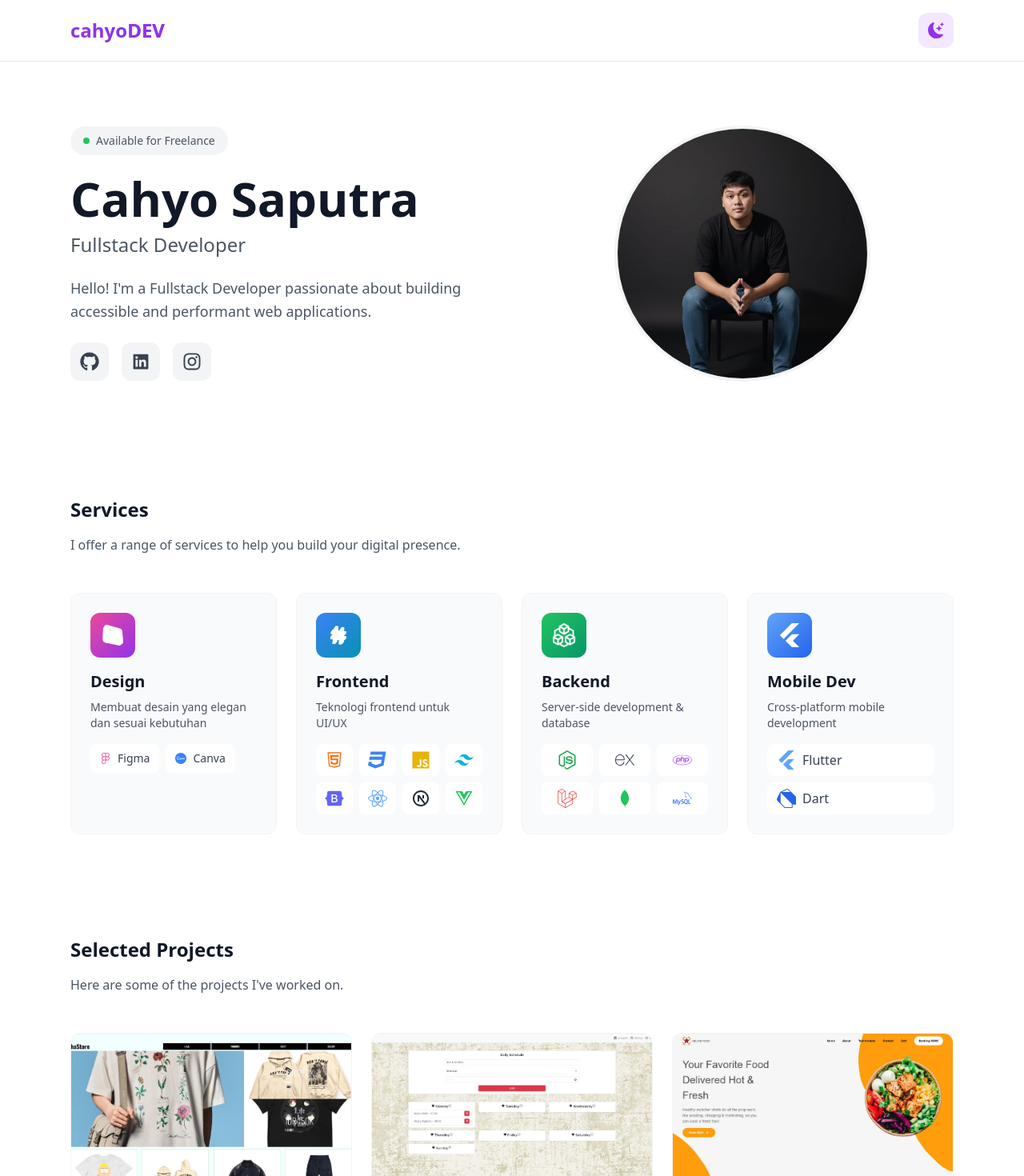
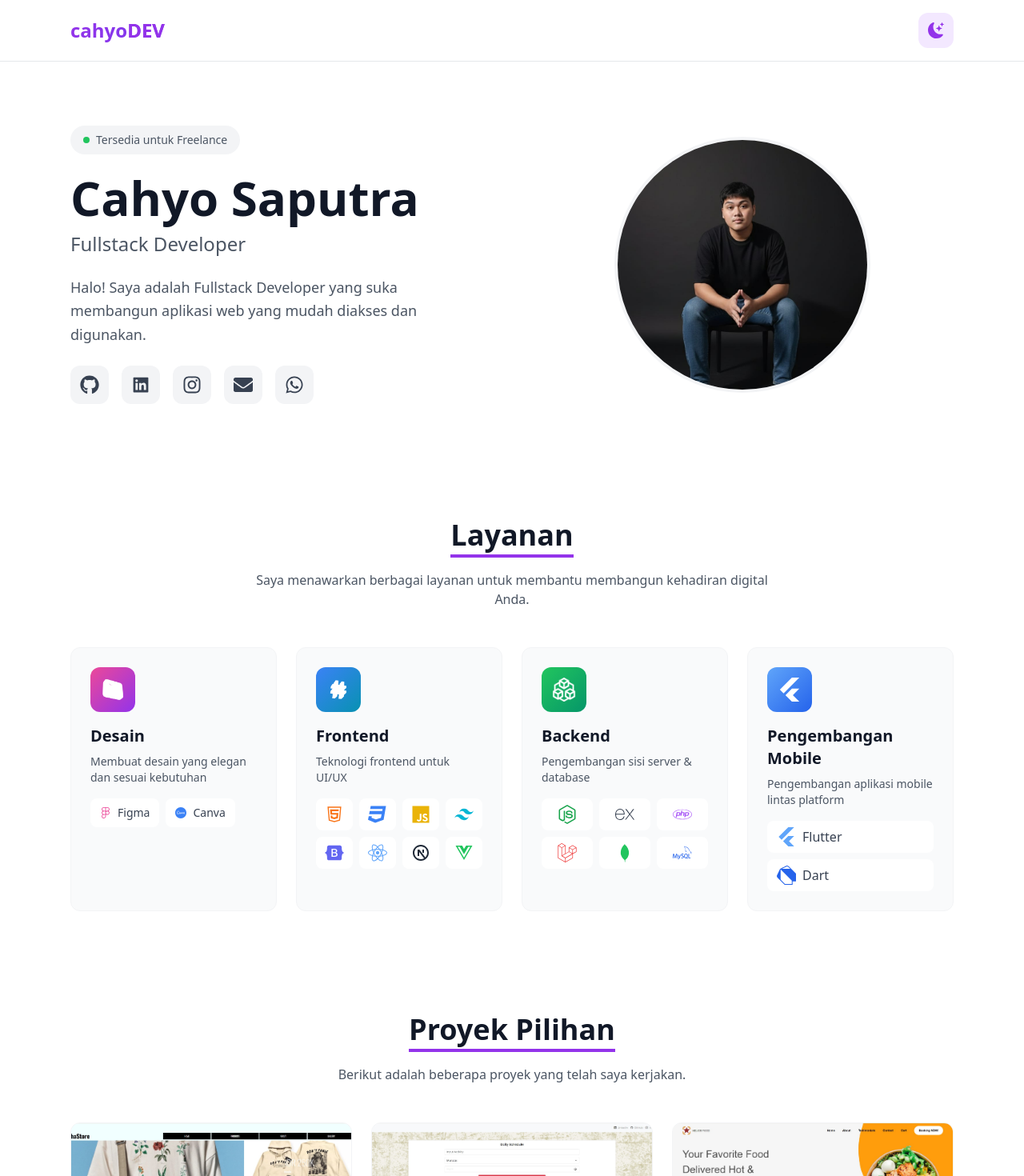
Before and after one commit to cahyo988/new-porto-react, a Next.js app: page / in a window 1280 px wide. Shown: the top 1470 px of the page at 80% size. Built offline with nearby package versions, Linux system fonts and the light colour scheme.

Commit message:
feat: Implement initial portfolio page with dark mode, global styles, and updated dependencies.

```diff
--- a/app/globals.css
+++ b/app/globals.css
@@ -1,6 +1,10 @@
 @tailwind base;
 @tailwind components;
 @tailwind utilities;
+
+body {
+    @apply bg-white dark:bg-gray-900 transition-colors duration-300;
+}
 
 /* Clean Scrollbar */
 ::-webkit-scrollbar {
--- a/app/page.js
+++ b/app/page.js
@@ -26,6 +26,8 @@ import {
   FaInstagram,
   FaNodeJs,
   FaVuejs,
+  FaEnvelope,
+  FaWhatsapp,
 } from "react-icons/fa";
 import { SiCanva, SiFlutter, SiExpress, SiMysql, SiDart } from "react-icons/si";
 import { IoLogoJavascript } from "react-icons/io5";
@@ -33,6 +35,7 @@ import { RiNextjsLine, RiTailwindCssFill } from "react-icons/ri";
 import { DiMongodb } from "react-icons/di";
 
 import { useState } from "react";
+import { TypeAnimation } from "react-type-animation";
 
 export default function Home() {
   const [darkMode, setDarkMode] = useState(false);
@@ -139,12 +142,18 @@ export default function Home() {
                   <span className="relative flex h-2 w-2">
                     <span className="relative inline-flex rounded-full h-2 w-2 bg-green-500"></span>
                   </span>
-                  Available for Freelance
+                  Tersedia untuk Freelance
                 </div>
 
                 <div>
                   <h2 className="text-5xl md:text-6xl font-bold text-gray-900 dark:text-white mb-3">
-                    Cahyo Saputra
+                    <TypeAnimation
+                      sequence={["Cahyo Saputra", 3000, "", 500]}
+                      wrapper="span"
+                      speed={50}
+                      repeat={Infinity}
+                      cursor={true}
+                    />
                   </h2>
                   <p className="text-2xl font-medium text-gray-600 dark:text-gray-400">
                     Fullstack Developer
@@ -152,7 +161,7 @@ export default function Home() {
                 </div>
 
                 <p className="text-lg text-gray-600 dark:text-gray-300 leading-relaxed max-w-lg">
-                  Hello! I'm a Fullstack Developer passionate about building accessible and performant web applications.
+                  Halo! Saya adalah Fullstack Developer yang suka membangun aplikasi web yang mudah diakses dan digunakan.
                 </p>
 
                 {/* Social Links */}
@@ -181,6 +190,20 @@ export default function Home() {
                   >
                     <FaInstagram className="text-2xl" />
                   </a>
+                  <a
+                    href="mailto:cahyos493@gmail.com"
+                    className="p-3 rounded-xl bg-gray-100 dark:bg-gray-800 text-gray-700 dark:text-gray-300 hover:bg-purple-100 dark:hover:bg-purple-900/30 hover:text-purple-600 dark:hover:text-purple-400 transition-all duration-300"
+                  >
+                    <FaEnvelope className="text-2xl" />
+                  </a>
+                  <a
+                    href="https://wa.me/6289636958917"
+                    className="p-3 rounded-xl bg-gray-100 dark:bg-gray-800 text-gray-700 dark:text-gray-300 hover:bg-purple-100 dark:hover:bg-purple-900/30 hover:text-purple-600 dark:hover:text-purple-400 transition-all duration-300"
+                    target="_blank"
+                    rel="noopener noreferrer"
+                  >
+                    <FaWhatsapp className="text-2xl" />
+                  </a>
                 </div>
               </div>
 
@@ -201,12 +224,12 @@ export default function Home() {
 
           {/* Services Section */}
           <section className="py-16">
-            <div className="mb-12">
-              <h3 className="text-2xl font-bold text-gray-900 dark:text-white mb-4">
-                Services
+            <div className="mb-12 text-center">
+              <h3 className="text-3xl md:text-4xl font-bold text-gray-900 dark:text-white mb-4 inline-block border-b-4 border-purple-600 pb-1">
+                Layanan
               </h3>
-              <p className="text-gray-600 dark:text-gray-400 max-w-2xl">
-                I offer a range of services to help you build your digital presence.
+              <p className="text-gray-600 dark:text-gray-400 max-w-2xl mx-auto">
+                Saya menawarkan berbagai layanan untuk membantu membangun kehadiran digital Anda.
               </p>
             </div>
 
@@ -223,7 +246,7 @@ export default function Home() {
                   />
                 </div>
                 <h4 className="text-xl font-bold text-gray-900 dark:text-white mb-2">
-                  Design
+                  Desain
                 </h4>
                 <p className="text-gray-600 dark:text-gray-300 text-sm mb-4">
                   Membuat desain yang elegan dan sesuai kebutuhan
@@ -293,7 +316,7 @@ export default function Home() {
                   Backend
                 </h4>
                 <p className="text-gray-600 dark:text-gray-300 text-sm mb-4">
-                  Server-side development & database
+                  Pengembangan sisi server & database
                 </p>
                 <div className="grid grid-cols-3 gap-2">
                   {backendStack.map((tech, index) => (
@@ -318,10 +341,10 @@ export default function Home() {
                   <SiFlutter className="text-3xl text-white" />
                 </div>
                 <h4 className="text-xl font-bold text-gray-900 dark:text-white mb-2">
-                  Mobile Dev
+                  Pengembangan Mobile
                 </h4>
                 <p className="text-gray-600 dark:text-gray-300 text-sm mb-4">
-                  Cross-platform mobile development
+                  Pengembangan aplikasi mobile lintas platform
                 </p>
                 <div className="space-y-2">
                   {mobileStack.map((tech, index) => (
@@ -344,12 +367,12 @@ export default function Home() {
 
           {/* Portfolio Section */}
           <section className="py-16">
-            <div className="mb-12">
-              <h3 className="text-2xl font-bold text-gray-900 dark:text-white mb-4">
-                Selected Projects
+            <div className="mb-12 text-center">
+              <h3 className="text-3xl md:text-4xl font-bold text-gray-900 dark:text-white mb-4 inline-block border-b-4 border-purple-600 pb-1">
+                Proyek Pilihan
               </h3>
-              <p className="text-gray-600 dark:text-gray-400 max-w-2xl">
-                Here are some of the projects I've worked on.
+              <p className="text-gray-600 dark:text-gray-400 max-w-2xl mx-auto">
+                Berikut adalah beberapa proyek yang telah saya kerjakan.
               </p>
             </div>
 
@@ -396,7 +419,7 @@ export default function Home() {
           {/* Footer */}
           <footer className="py-12 text-center border-t border-gray-200 dark:border-gray-800">
             <p className="text-gray-600 dark:text-gray-400">
-              &copy; {new Date().getFullYear()} Cahyo Saputra. All rights reserved.
+              &copy; {new Date().getFullYear()} Cahyo Saputra. Hak cipta dilindungi.
             </p>
           </footer>
         </div>
--- a/package.json
+++ b/package.json
@@ -13,7 +13,8 @@
     "pnpm": "^10.18.3",
     "react": "^18",
     "react-dom": "^18",
-    "react-icons": "^5.2.1"
+    "react-icons": "^5.2.1",
+    "react-type-animation": "^3.2.0"
   },
   "devDependencies": {
     "autoprefixer": "^10.4.19",
```
Also changed, not shown: 1 other file (tests, documents, lock files or other folders).
